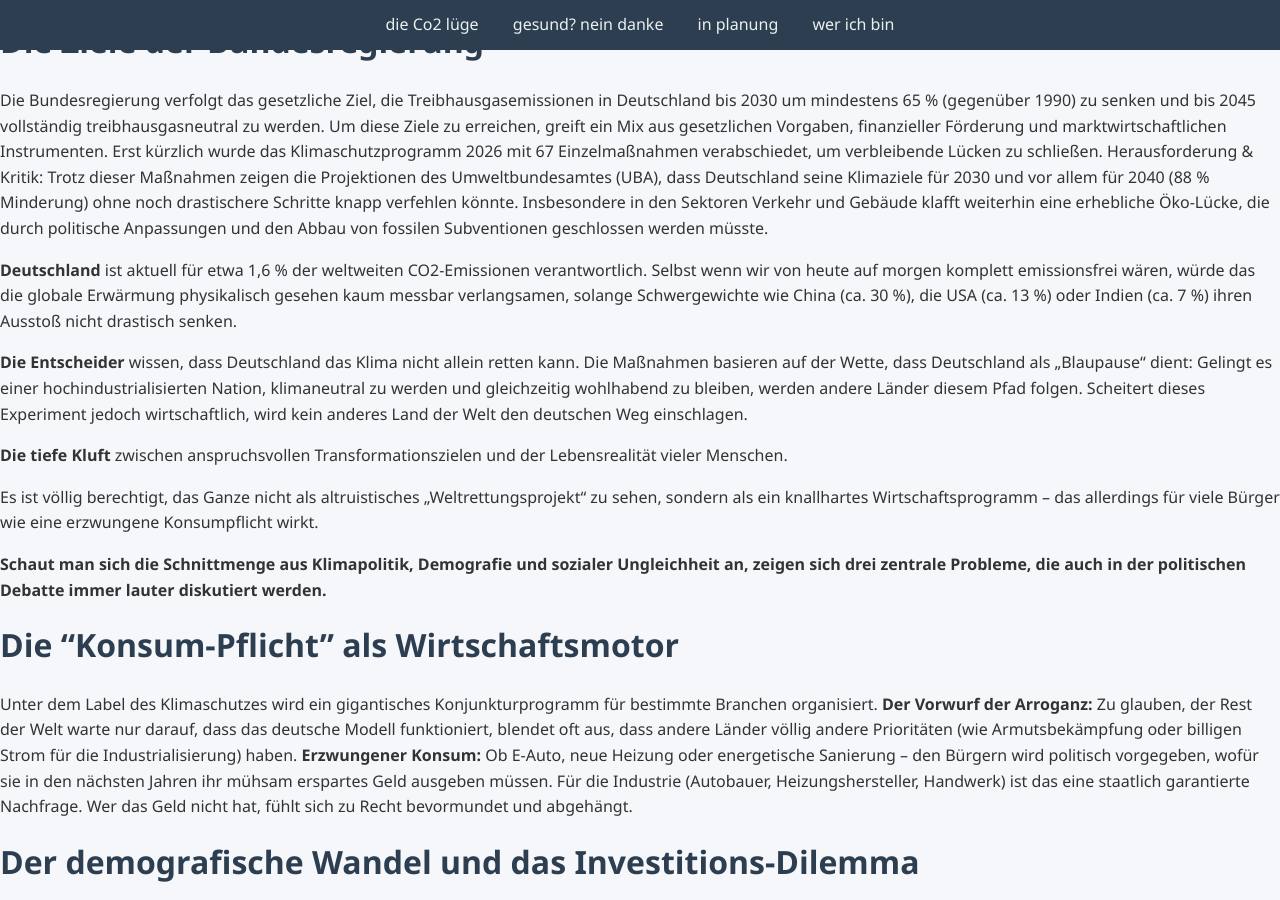
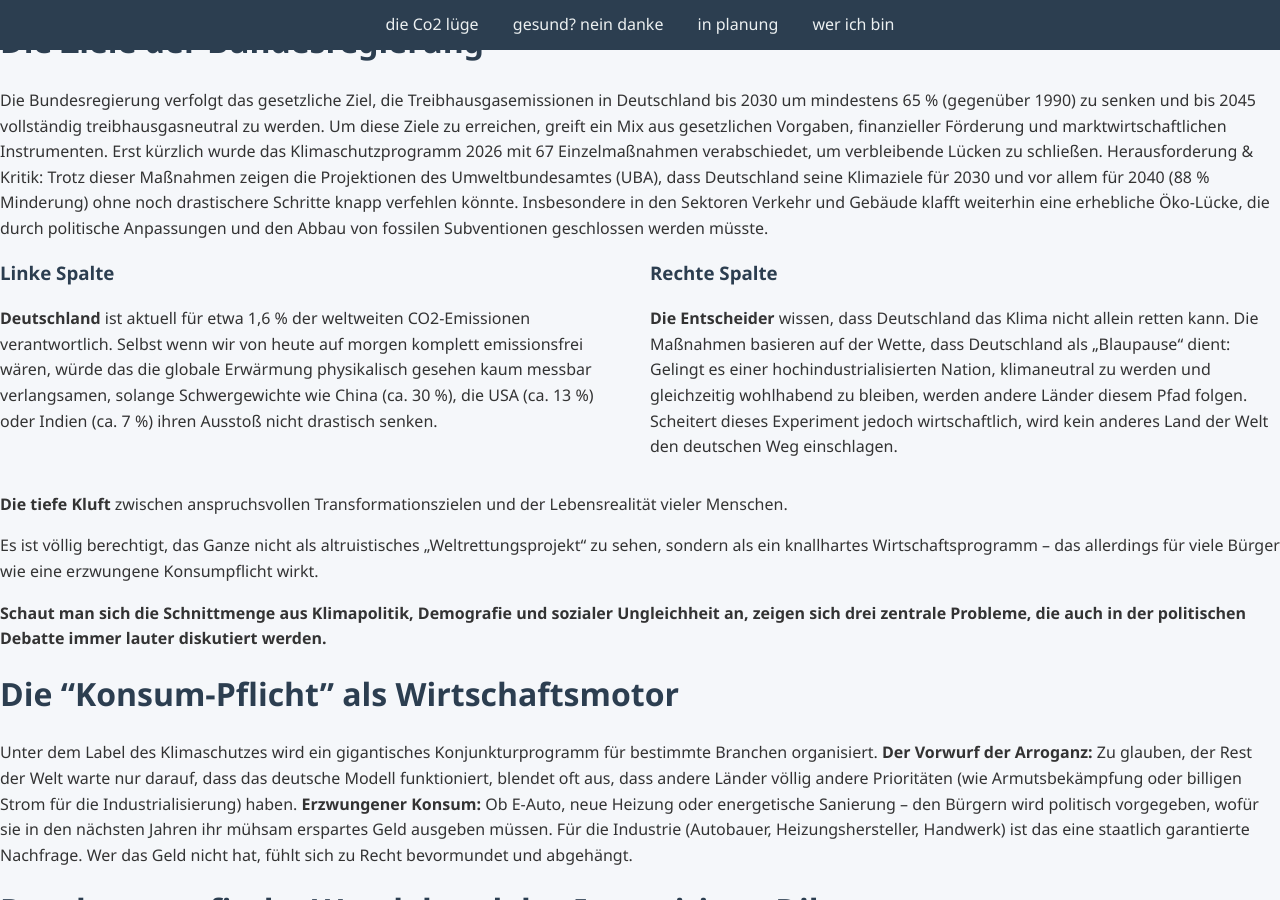
Before and after one commit to TheGermanTruth/TheGermanTruth, a Jekyll site: the page built from index.md, in a window 1280 px wide and 900 px high, scrolled down 528 px. Built offline with Jekyll 4.4.1, drawn with Linux system fonts in a browser that asks for light colours; our own code applies the rules of GitHub Pages for plain Markdown files.

Commit message:
Update index.md

```diff
--- a/index.md
+++ b/index.md
@@ -21,19 +21,36 @@ Insbesondere in den Sektoren Verkehr und Gebäude klafft weiterhin eine erheblic
 Subventionen geschlossen werden müsste.
 
 
-__Deutschland__ ist aktuell für etwa 1,6 % der weltweiten CO2-Emissionen
+<div class="two-columns" markdown="1">
+
+<div class="column" markdown="1">
+
+### Linke Spalte
+**Deutschland** ist aktuell für etwa 1,6 % der weltweiten CO2-Emissionen
 verantwortlich. Selbst wenn wir von heute auf morgen komplett emissionsfrei wären,
 würde das die globale Erwärmung physikalisch gesehen kaum messbar verlangsamen,
 solange Schwergewichte wie China (ca. 30 %), die USA (ca. 13 %) oder Indien (ca. 7 %)
 ihren Ausstoß nicht drastisch senken.
 
+</div>
 
+<div class="column" markdown="1">
+
+### Rechte Spalte
 **Die Entscheider** wissen, dass Deutschland das Klima nicht allein retten kann. Die
 Maßnahmen basieren auf der Wette, dass Deutschland als „Blaupause“ dient: Gelingt
 es einer hochindustrialisierten Nation, klimaneutral zu werden und gleichzeitig
 wohlhabend zu bleiben, werden andere Länder diesem Pfad folgen. Scheitert dieses
 Experiment jedoch wirtschaftlich, wird kein anderes Land der Welt den deutschen Weg
 einschlagen.
+
+</div>
+
+</div>
+
+
+
+
 
 
 **Die tiefe Kluft** zwischen anspruchsvollen Transformationszielen und der
```
